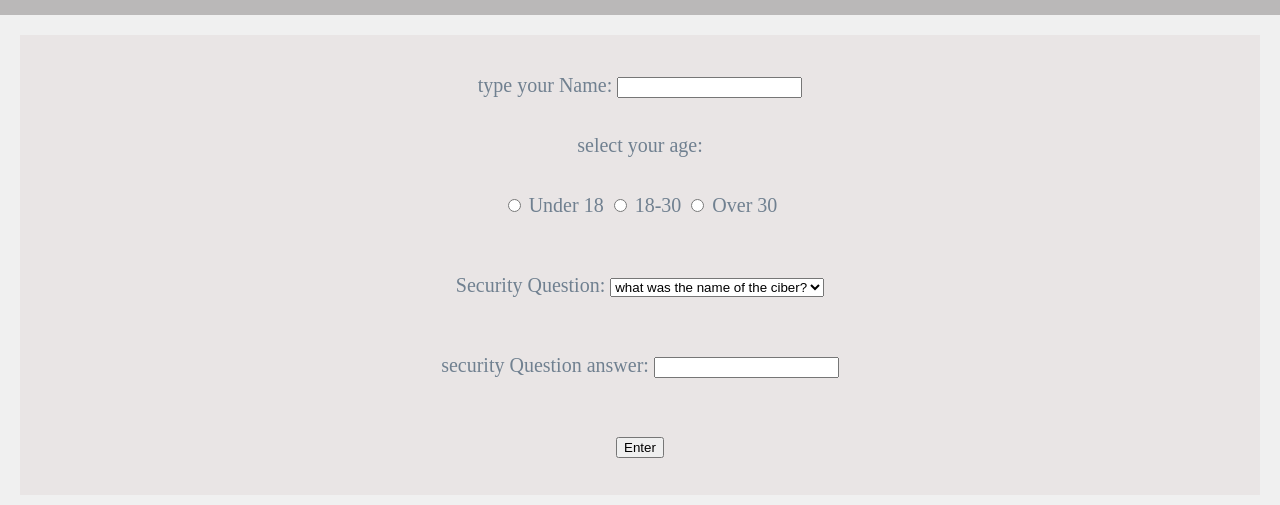
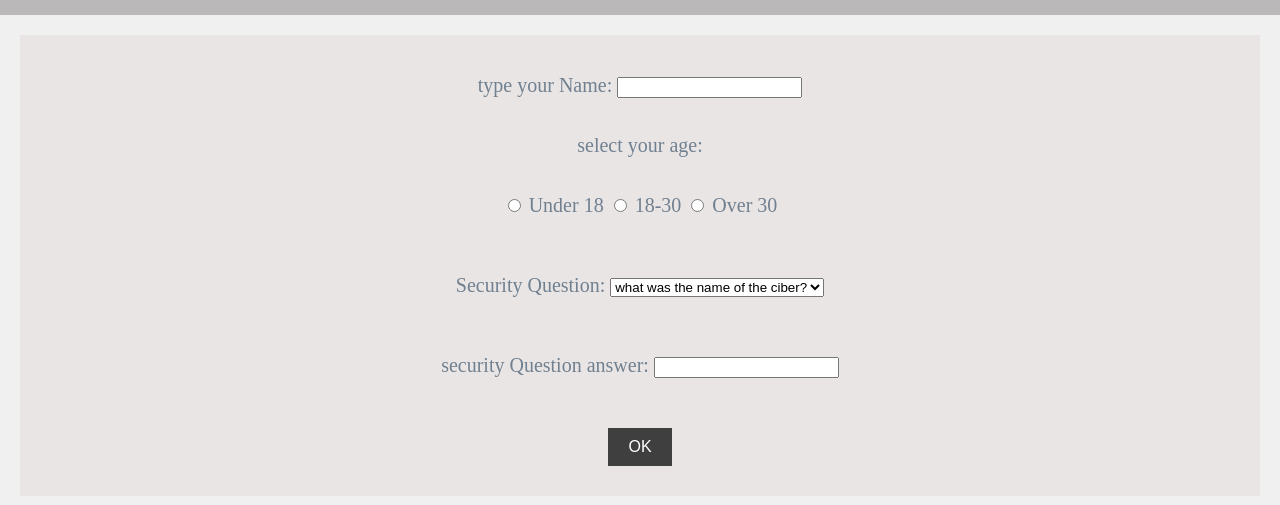
Before and after one commit to Arturo-dot21/Arturo, a plain HTML site: page index.html in a window 1280 px wide. Shown: the part 137-642 px from the top of the page. Drawn offline with Linux system fonts and the light colour scheme.

Commit message:
Add files via upload

```diff
--- a/Styles.css
+++ b/Styles.css
@@ -95,3 +95,11 @@ h2{
 .ocult{
     display: none;
 }
+.submit{
+    background-color: #3f3f3f;
+    color: white;
+    border: none;
+    padding: 10px 20px;
+    font-size: 16px;
+    cursor: pointer;
+}
--- a/index.html
+++ b/index.html
@@ -36,7 +36,7 @@
         <input type="text" id="answer" name="answer" required>
 
         <br><br>
-        <input type="submit" value="Enter" id="submit">
+        <input class="submit" type="submit" value="OK" id="submit">
 
     </form>
 
@@ -82,9 +82,10 @@
     <p class="thanks">Thanks to him and Abbi for starting this family and making it so special!</p>
     <hr>
     <p class="thanks">Now I wanna know about your experience with my family, if you have any.<br> Please write about it in the text area below.<br> I would love to read it!</p>
-    <form>
+    <form action="https://formspree.io/f/mbdelzjq" method="POST">
         <textarea name="experience" id="experience" cols="50" rows="10" placeholder="write about your experience with my family"></textarea>
-
+        <br><br>
+        <input class="submit" type="submit" value="ENVIAR" id="submit2">
     </form>
     </div>
     <script src="script.js"></script>
```
